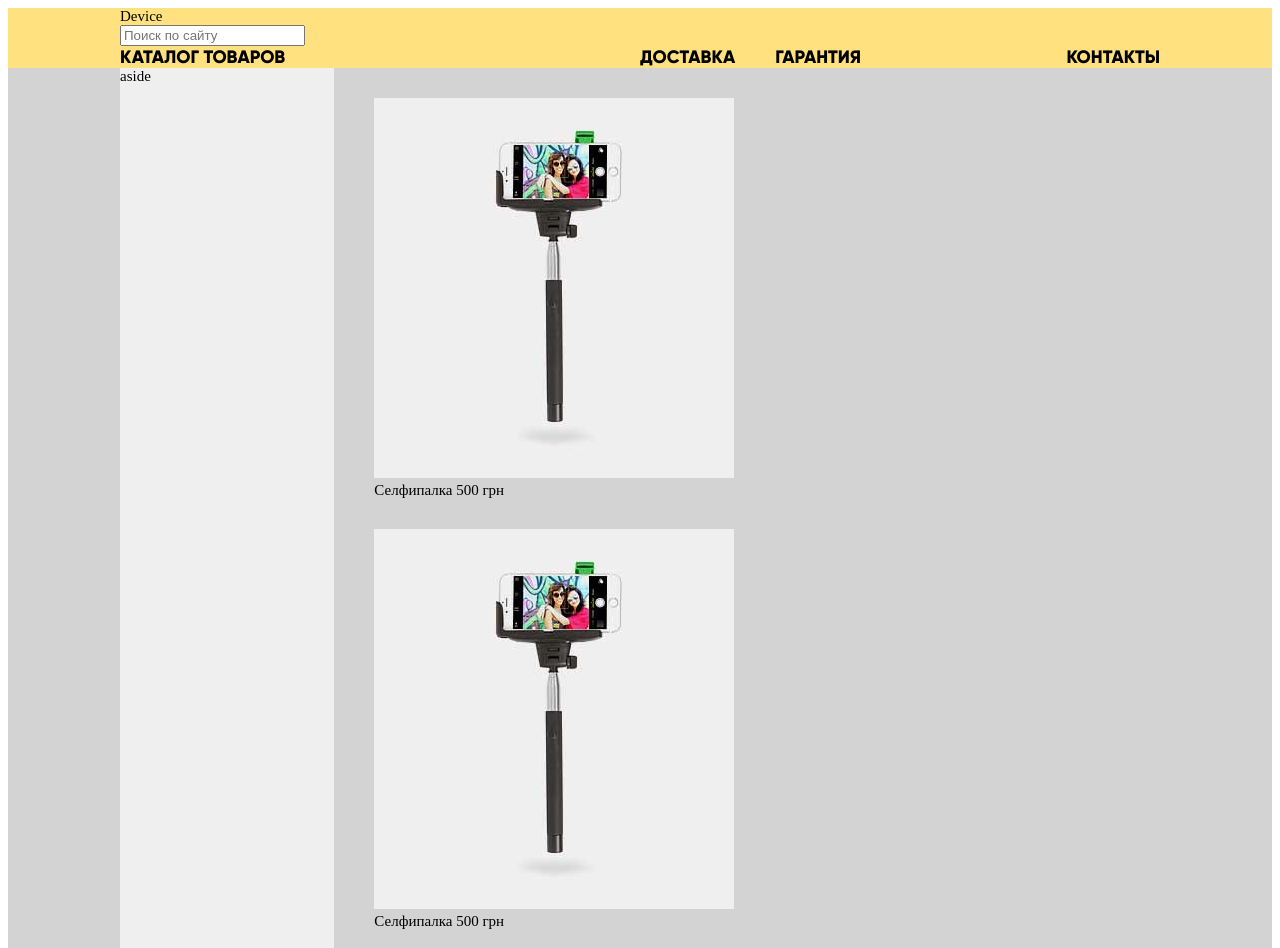
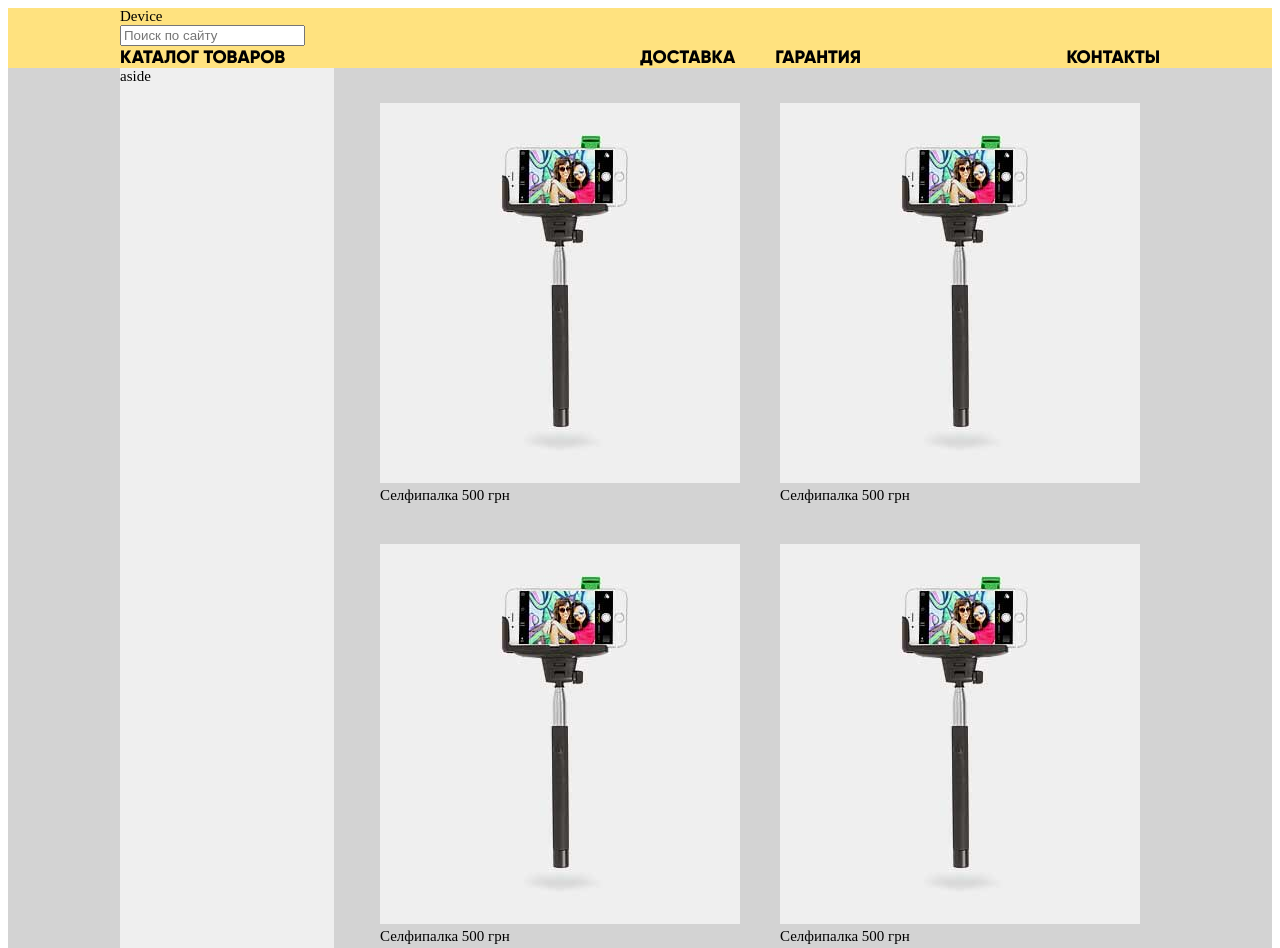
Before and after one commit to dev-alex-ya/device.github.io, a website: page catalog.html in a window 1280 px wide. Shown: the top 948 px of the page. Drawn offline with Linux system fonts and the light colour scheme; files whose address does not match are found by name.

Commit message:
Исправил положение товаров. Они теперь переносятся как положено

```diff
--- a/catalog.html
+++ b/catalog.html
@@ -31,7 +31,7 @@
                     aside
                 </aside>
                 <div class="goods">
-                    <ul class="row">
+                    <ul class="row f-end">
                         <li>
                             <figure>
                                 <img src="img/goods/goods-1.jpg" alt="Селфипалка">
--- a/scss/_header.scss
+++ b/scss/_header.scss
@@ -18,10 +18,9 @@ header {
     a {
         margin-right: 40px;
 
-        &:nth-child(3) {
+        &:last-child {
             margin-right: 0;
             margin-left: auto;
-            justify-self: flex-end;
         }
     }
 
--- a/scss/_main.scss
+++ b/scss/_main.scss
@@ -23,8 +23,8 @@ aside {
         flex-grow: 2;
     }
 
-    .figure {
-        margin: 0;
+    figure {
+        margin: 20px;
     }
 
 }
--- a/scss/style.scss
+++ b/scss/style.scss
@@ -22,5 +22,5 @@ html {
 }
 
 .f-end {
-    justify-content: flex-end !important;
+    justify-content: flex-end;
 }
```
Also changed, not shown: styles/style.css, 1 other file.
